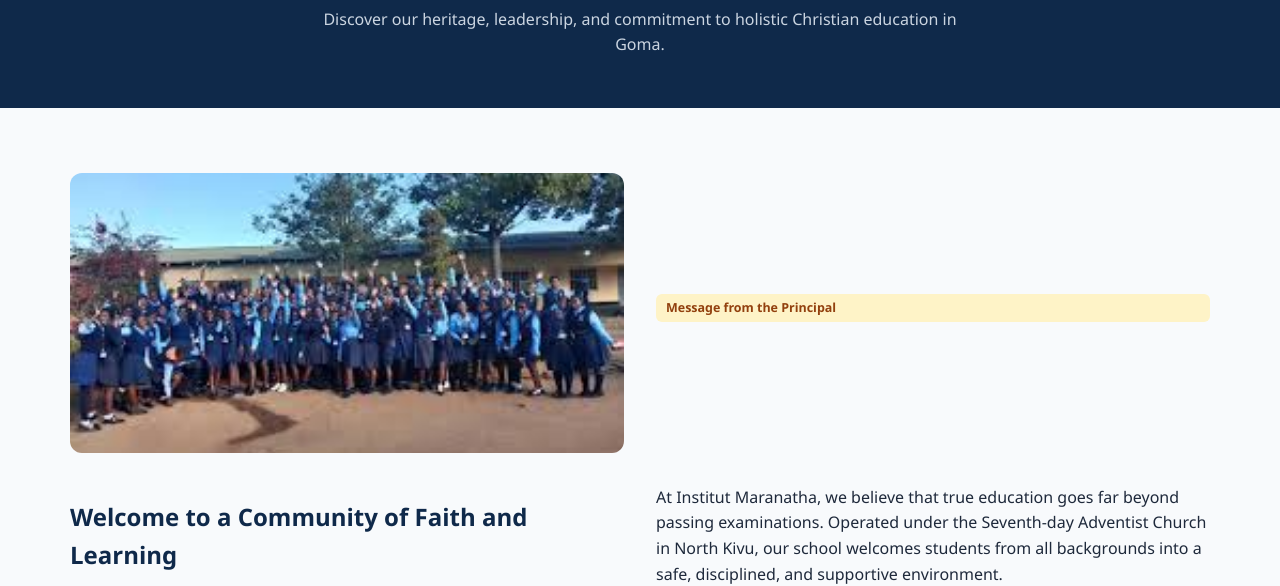
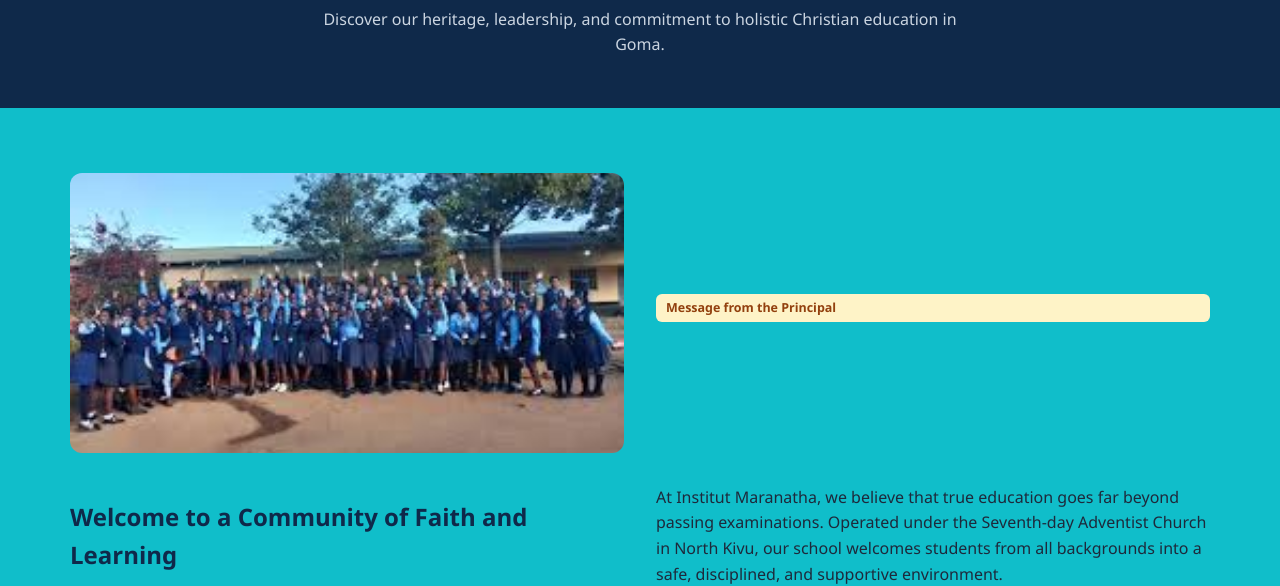
Before and after one commit to jibuespoir822-hue/institut-maranatha-goma, a plain HTML site: page about.html in a window 1280 px wide. Shown: the part 225-811 px from the top of the page. Drawn offline with Linux system fonts and the light colour scheme; a script that the page names is missing.

Commit message:
Update style.css

```diff
--- a/style.css
+++ b/style.css
@@ -24,7 +24,7 @@
 
 body {
   font-family: 'Segoe UI', system-ui, -apple-system, sans-serif;
-  background-color: var(--bg-light);
+  background-color: rgb(16, 190, 202);
   color: var(--text-dark);
   line-height: 1.6;
 }
```
